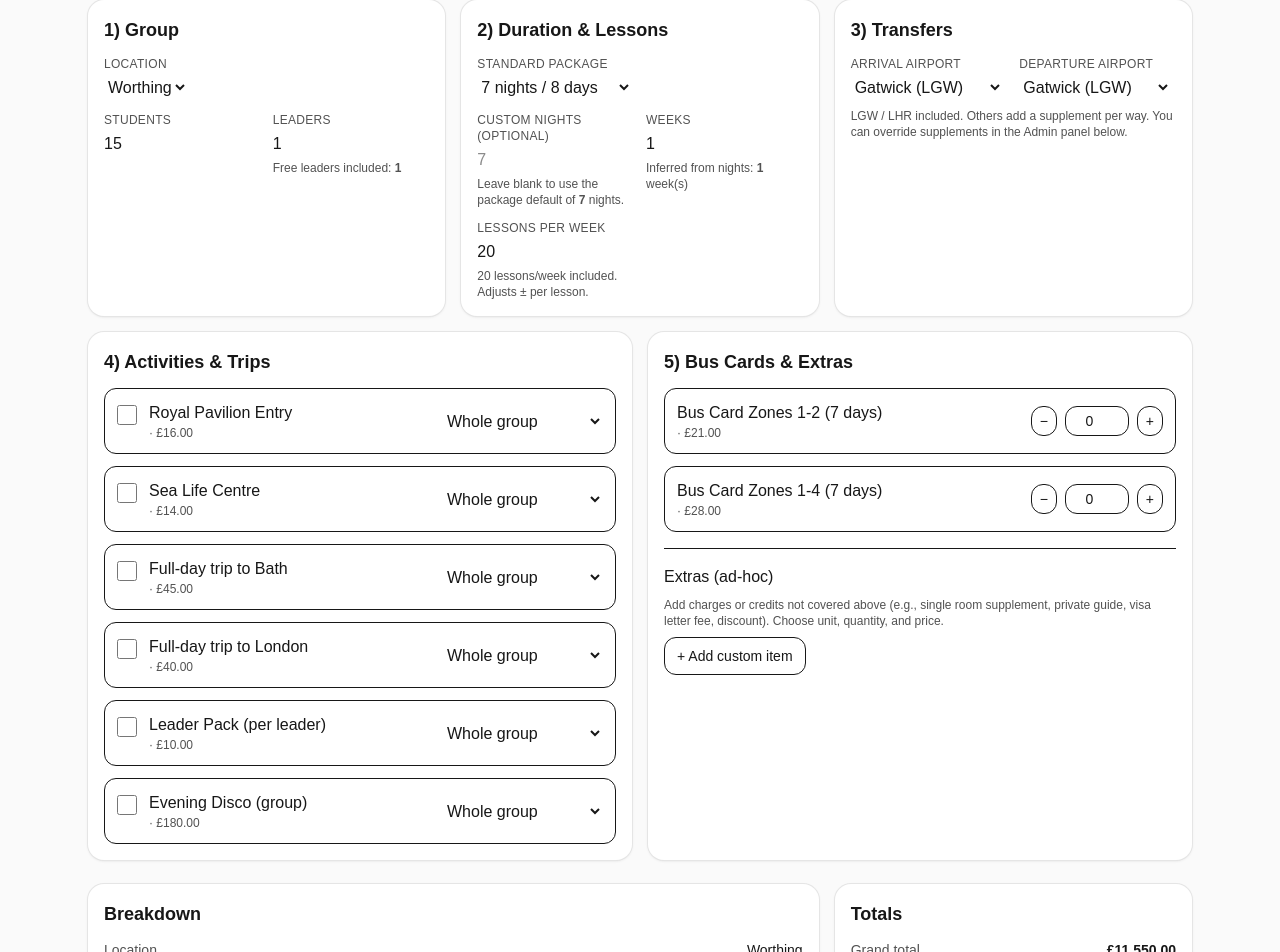
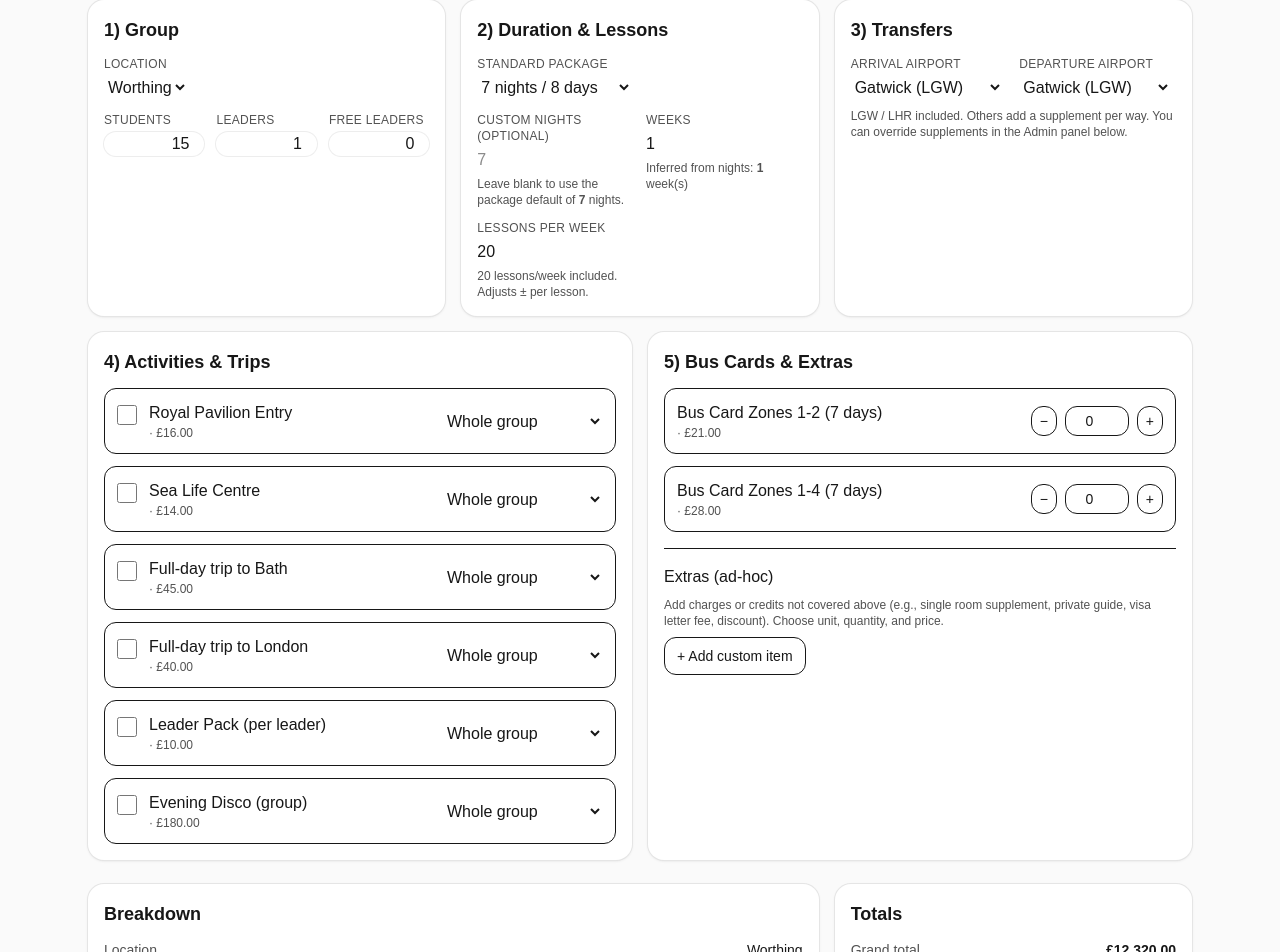
Before and after one commit to simonelebowski/group-quote, a Next.js app: page / in a window 1280 px wide. Shown: the part 112-1064 px from the top of the page. Built offline with nearby package versions, Linux system fonts and the light colour scheme.

Commit message:
data type and data added for accommodation

```diff
--- a/src/app/page.tsx
+++ b/src/app/page.tsx
@@ -56,6 +56,7 @@ export default function QuoteCalculatorPage() {
 
   const [students, setStudents] = useState<number>(15);
   const [leaders, setLeaders] = useState<number>(1);
+  const [freeLeaders, setFreeLeaders] = useState<number>(0);
   const [packageKey, setPackageKey] = useState<PackageKey>("7n8d");
   const [customNights, setCustomNights] = useState<number | "">("");
   const [lessonsPerWeek, setLessonsPerWeek] = useState<number>(20);
@@ -78,10 +79,10 @@ export default function QuoteCalculatorPage() {
   const getOv = (id: string) => overrides[id] || {};
 
   // Auto-calc free leaders based on ratio; you can override manually by changing `leaders`.
-  const freeLeaders = useMemo(
-    () => Math.ceil(students / priceList.freeLeaderRatio),
-    [students]
-  );
+  // const freeLeaders = useMemo(
+  //   () => Math.ceil(students / priceList.freeLeaderRatio),
+  //   [students]
+  // );
 
   // Map package to nights baseline
   const packageNights: Record<PackageKey, number> = {
@@ -325,8 +326,9 @@ export default function QuoteCalculatorPage() {
           setStudents={setStudents}
           leaders={leaders}
           setLeaders={setLeaders}
+          freeLeaders={freeLeaders}
+          setFreeLeaders={setFreeLeaders}
           clamp={clamp}
-          freeLeaders={freeLeaders}
           packageKey={packageKey}
           setPackageKey={setPackageKey}
           baseNights={baseNights}
--- a/src/components/Controls.tsx
+++ b/src/components/Controls.tsx
@@ -9,8 +9,9 @@ export default function Controls({
   setStudents,
   leaders,
   setLeaders,
+  freeLeaders,
+  setFreeLeaders,
   clamp,
-  freeLeaders,
   packageKey,
   setPackageKey,
   baseNights,
@@ -38,6 +39,7 @@ export default function Controls({
         setLeaders={setLeaders}
         clamp={clamp}
         freeLeaders={freeLeaders}
+        setFreeLeaders={setFreeLeaders}
       />
 
       <DurationCard
--- a/src/components/LocationCard.tsx
+++ b/src/components/LocationCard.tsx
@@ -11,10 +11,83 @@ export default function LocationCard({
   setLeaders,
   clamp,
   freeLeaders,
+  setFreeLeaders,
 }) {
   return (
+    // <Card>
+    //   <h2 className="mb-3 text-lg font-semibold">1) Group</h2>
+    //   {/* SELECT LOCATION */}
+    //   <Label>Location</Label>
+    //   <select
+    //     className="input"
+    //     value={locationId}
+    //     onChange={(e) => setLocationId(e.target.value)}
+    //   >
+    //     {priceList.locations.map((l) => (
+    //       <option key={l.locationId} value={l.locationId}>
+    //         {l.locationName}
+    //       </option>
+    //     ))}
+    //   </select>
+
+    //   {/* SELECT NUMBER OF STUDENTS */}
+    //   <div className="mt-3 grid grid-cols-2 gap-3">
+    //     <div>
+    //       <Label>Students</Label>
+    //       <input
+    //         type="number"
+    //         className="input"
+    //         min={1}
+    //         value={students}
+    //         onChange={(e) =>
+    //           setStudents(clamp(parseInt(e.target.value || "0"), 1, 9999))
+    //         }
+    //       />
+    //     </div>
+
+    //     {/* SELECT NUMBER OF LEADERS */}
+    //     <div>
+    //       <Label>Leaders</Label>
+    //       <input
+    //         type="number"
+    //         className="input"
+    //         min={0}
+    //         value={leaders}
+    //         onChange={(e) =>
+    //           setLeaders(clamp(parseInt(e.target.value || "0"), 0, 9999))
+    //         }
+    //       />
+    //       <p className="mt-1 text-xs text-neutral-600">
+    //         Free leaders included: <b>{freeLeaders}</b>
+    //       </p>
+    //     </div>
+
+    //     {/* Manual free leaders only */}
+    //     <div className="mt-3 grid grid-cols-2 gap-3">
+    //       <div>
+    //         <Label>Free leaders</Label>
+    //         <input
+    //           type="number"
+    //           className="input"
+    //           min={0}
+    //           max={leaders || 0}
+    //           value={freeLeaders}
+    //           onChange={(e) =>
+    //             setFreeLeaders(
+    //               clamp(parseInt(e.target.value || "0"), 0, leaders || 0)
+    //             )
+    //           }
+    //         />
+    //       </div>
+    //     </div>
+    //   </div>
+    // </Card>
+
+    // Usage
     <Card>
       <h2 className="mb-3 text-lg font-semibold">1) Group</h2>
+
+      {/* SELECT LOCATION */}
       <Label>Location</Label>
       <select
         className="input"
@@ -28,12 +101,23 @@ export default function LocationCard({
         ))}
       </select>
 
-      <div className="mt-3 grid grid-cols-2 gap-3">
+      {/* STUDENTS / LEADERS / FREE LEADERS — SAME ROW */}
+      <div className="mt-3 grid grid-cols-3 gap-3">
         <div>
           <Label>Students</Label>
           <input
             type="number"
-            className="input"
+            className={[
+              "input",
+              // compact width (overrides any w-full in your input base)
+              "!w-28 md:!w-36 max-w-full",
+              // subtle styling polish (no size change to padding/line-height)
+              "rounded-xl bg-white dark:bg-neutral-900",
+              "ring-1 ring-neutral-200/70 dark:ring-neutral-800",
+              "focus:outline-none focus:ring-2 focus:ring-neutral-900/10 dark:focus:ring-white/10",
+              "transition-shadow duration-150",
+              "text-right", // numeric inputs feel nicer right-aligned
+            ].join(" ")}
             min={1}
             value={students}
             onChange={(e) =>
@@ -41,20 +125,54 @@ export default function LocationCard({
             }
           />
         </div>
+
         <div>
           <Label>Leaders</Label>
           <input
             type="number"
-            className="input"
+            className={[
+              "input",
+              // compact width (overrides any w-full in your input base)
+              "!w-28 md:!w-36 max-w-full",
+              // subtle styling polish (no size change to padding/line-height)
+              "rounded-xl bg-white dark:bg-neutral-900",
+              "ring-1 ring-neutral-200/70 dark:ring-neutral-800",
+              "focus:outline-none focus:ring-2 focus:ring-neutral-900/10 dark:focus:ring-white/10",
+              "transition-shadow duration-150",
+              "text-right", // numeric inputs feel nicer right-aligned
+            ].join(" ")}
             min={0}
             value={leaders}
             onChange={(e) =>
               setLeaders(clamp(parseInt(e.target.value || "0"), 0, 9999))
             }
           />
-          <p className="mt-1 text-xs text-neutral-600">
-            Free leaders included: <b>{freeLeaders}</b>
-          </p>
+        </div>
+
+        <div>
+          <Label>Free leaders</Label>
+          <input
+            type="number"
+            className={[
+              "input",
+              // compact width (overrides any w-full in your input base)
+              "!w-28 md:!w-36 max-w-full",
+              // subtle styling polish (no size change to padding/line-height)
+              "rounded-xl bg-white dark:bg-neutral-900",
+              "ring-1 ring-neutral-200/70 dark:ring-neutral-800",
+              "focus:outline-none focus:ring-2 focus:ring-neutral-900/10 dark:focus:ring-white/10",
+              "transition-shadow duration-150",
+              "text-right", // numeric inputs feel nicer right-aligned
+            ].join(" ")}
+            min={0}
+            max={leaders || 0}
+            value={freeLeaders}
+            onChange={(e) =>
+              setFreeLeaders(
+                clamp(parseInt(e.target.value || "0"), 0, leaders || 0)
+              )
+            }
+          />
         </div>
       </div>
     </Card>
--- a/src/data/priceList.ts
+++ b/src/data/priceList.ts
@@ -82,6 +82,22 @@ export const priceList: PriceList = {
           price: 28,
         },
       ],
+      accommodationStudents: [
+        {
+          id: "full-board-shared-homestay",
+          name: "Full-board Shared Room Homestay Accommodation",
+          unit: "perStudent",
+          price: 0,
+        },
+      ],
+      accommodationLeaders: [
+        {
+          id: "full-board-homestay",
+          name: "Full-board Homestay Accommodation",
+          unit: "perLeader",
+          price: 0,
+        },
+      ],
     },
     {
       locationId: "london",
@@ -138,6 +154,22 @@ export const priceList: PriceList = {
           price: 55,
         },
       ],
+      accommodationStudents: [
+        {
+          id: "half-board-shared-homestay",
+          name: "Half-board Shared Room Homestay Accommodation",
+          unit: "perStudent",
+          price: 0,
+        },
+      ],
+      accommodationLeaders: [
+        {
+          id: "half-board-homestay",
+          name: "Half-board Homestay Accommodation",
+          unit: "perLeader",
+          price: 0,
+        },
+      ],
     },
   ],
 };
```
Also changed, not shown: src/components/Card.tsx (+30 -0 lines), src/types/types.ts (+9 -0 lines).
